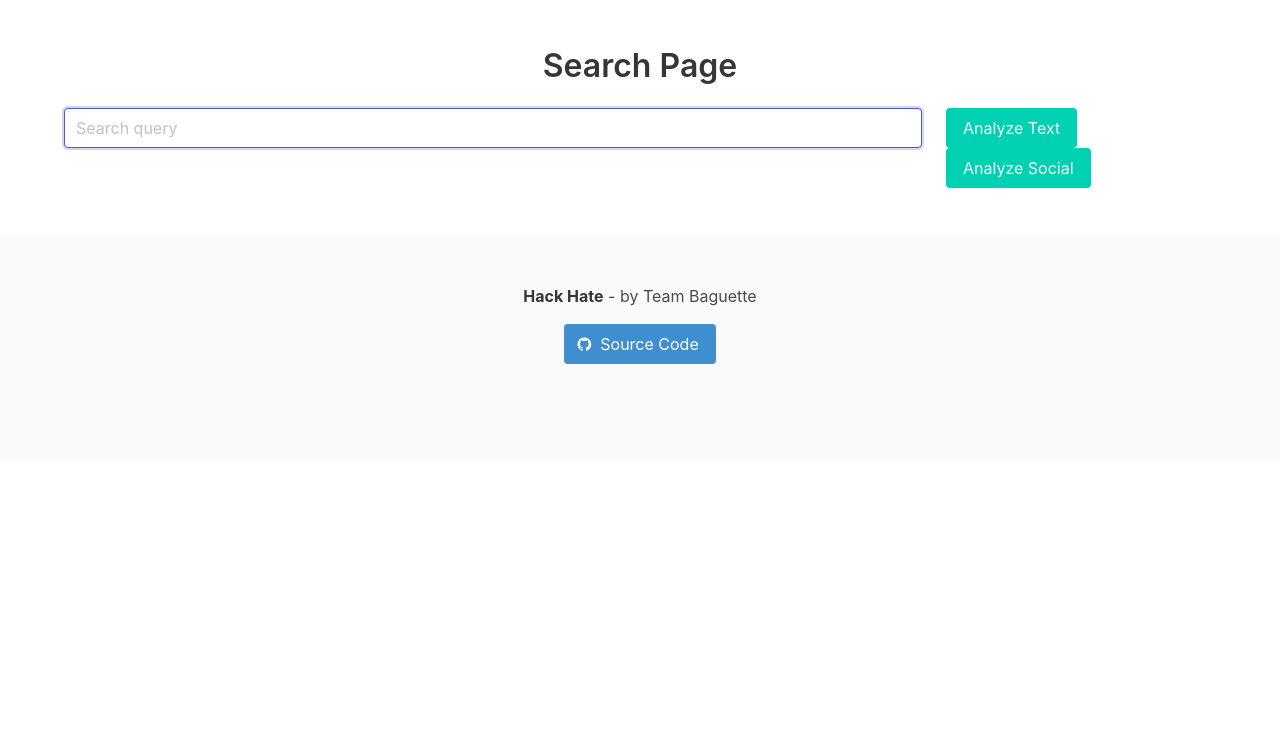
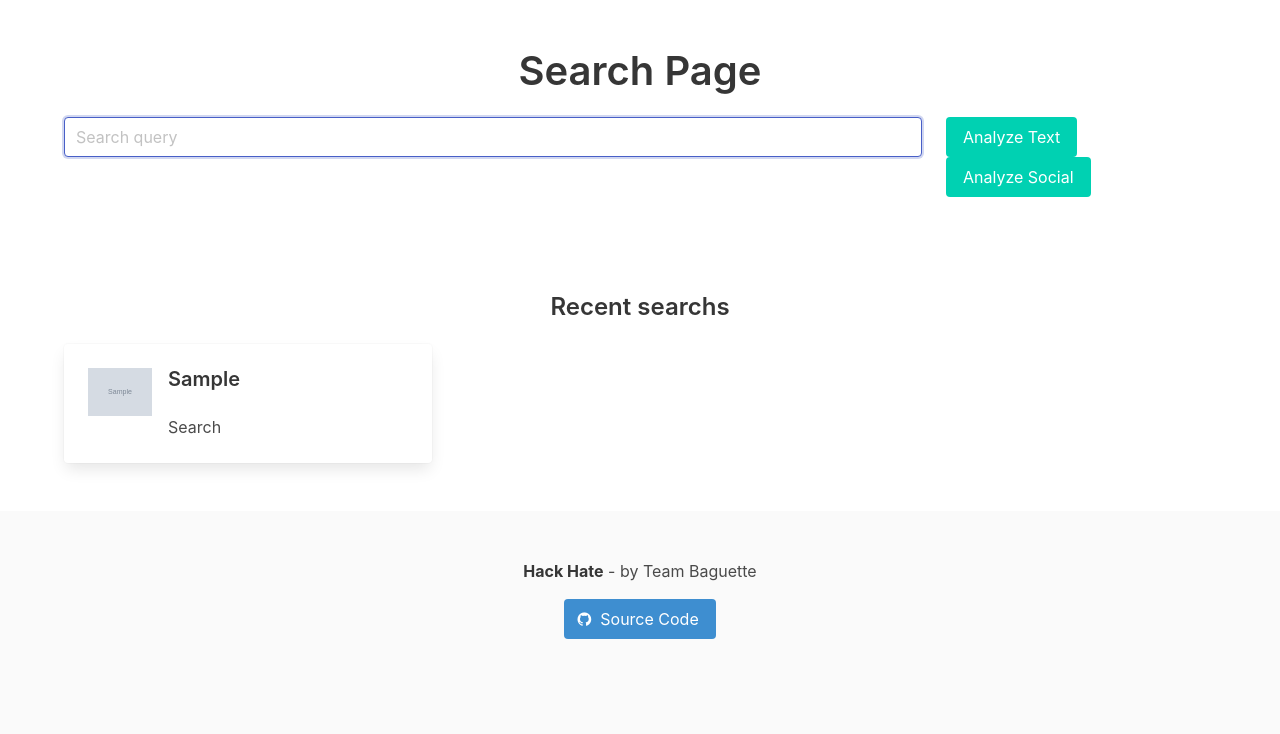
Before and after one commit to hverlin/junctionHate, a Django app: page / in a window 1280 px wide. Shown: the part 48-782 px from the top of the page. Run offline with Django 3.2, Linux system fonts and the light colour scheme; tables that the repository leaves empty hold one stand-in row (values such as "Sample post"); grey boxes marked "Sample" are stand-in pictures; parts of the project's set-up code (start-up, migrations or seed data) failed here and were passed over; some libraries are stand-ins or nearby versions.

Commit message:
add recent searchs

```diff
--- a/webapp/apps/text_api/models.py
+++ b/webapp/apps/text_api/models.py
@@ -1,5 +1,5 @@
 from django.db import models
-from django.db.models import TextField, CharField, URLField
+from django.db.models import TextField, CharField, URLField, IntegerField
 
 
 class WebsiteType(models.Model):
@@ -10,3 +10,12 @@ class Site(models.Model):
     name = CharField(max_length=500)
     url = URLField(max_length=1000)
     type = models.ForeignKey(WebsiteType, default=None, blank=True)
+
+
+class SocialSearch(models.Model):
+    search = CharField(max_length=1000, unique=True)
+    picture_url = URLField(blank=True)
+    number = IntegerField(default=0)
+
+    class Meta:
+        ordering = ['-number']
--- a/webapp/apps/text_api/views.py
+++ b/webapp/apps/text_api/views.py
@@ -12,6 +12,7 @@ from apps.classifiers.NltkClassifier import NltkClassifier
 from apps.classifiers.WotChecker import WotChecker
 from apps.fact_checker import DuckduckgoSearch as DuckSearch
 from apps.fact_checker import WebSiteCredibility
+from apps.text_api.models import SocialSearch
 from apps.text_interface import TextFromFacebook as Facebook
 from apps.text_interface import TextFromTwitter as Twitter
 from apps.text_interface.TextFromFacebook import TextFromFacebook
@@ -216,6 +217,12 @@ def social_analysis(request):
     stats["labels"] = mark_safe(["min", "mean", "max"]),
 
     if t_user and f_page:
+
+        ss, created = SocialSearch.objects.get_or_create(search=text.title())
+        ss.number += 1
+        ss.picture_url = t_user["profile_image_url"]
+        ss.save()
+
         stats["scores"] = [
             np.min([twitter_stats["stats"]["scores"][0], facebook_stats["stats"]["scores"][0]]),
             np.mean([twitter_stats["stats"]["scores"][1], facebook_stats["stats"]["scores"][1]]),
@@ -242,7 +249,7 @@ def social_analysis(request):
 def search_page(request):
     return render(request, 'analysis/search.html',
                   {
-
+                      "searchs": SocialSearch.objects.all()[:10]
                   })
 
 
--- a/webapp/templates/analysis/search.html
+++ b/webapp/templates/analysis/search.html
@@ -3,7 +3,7 @@
 {% block body %}
     <section class="section">
         <div class="container">
-            <h1 class="title has-text-centered">
+            <h1 class="title is-2 has-text-centered">
                 Search Page
             </h1>
 
@@ -17,6 +17,34 @@
                 </div>
             </div>
 
+        </div>
+    </section>
+    <section class="section">
+        <h2 class="title is-4 has-text-centered"> Recent searchs</h2>
+        <div class="container">
+            <div class="columns is-multiline">
+                {% for search in searchs %}
+                    <div class="column is-one-third">
+                        <div class="card">
+                            <div class="card-content">
+                                <div class="media">
+                                    <div class="media-left">
+                                        <figure class="image is-64x64">
+                                            <img src="{{ search.picture_url }}" alt="Image">
+                                        </figure>
+                                    </div>
+                                    <div class="media-content">
+                                        <p class="title is-5">{{ search.search }}</p>
+                                        <a class="subtitle is-6" href="/social_analysis?text={{ search.search }}">
+                                            Search
+                                        </a>
+                                    </div>
+                                </div>
+                            </div>
+                        </div>
+                    </div>
+                {% endfor %}
+            </div>
         </div>
     </section>
 {% endblock %}
```
